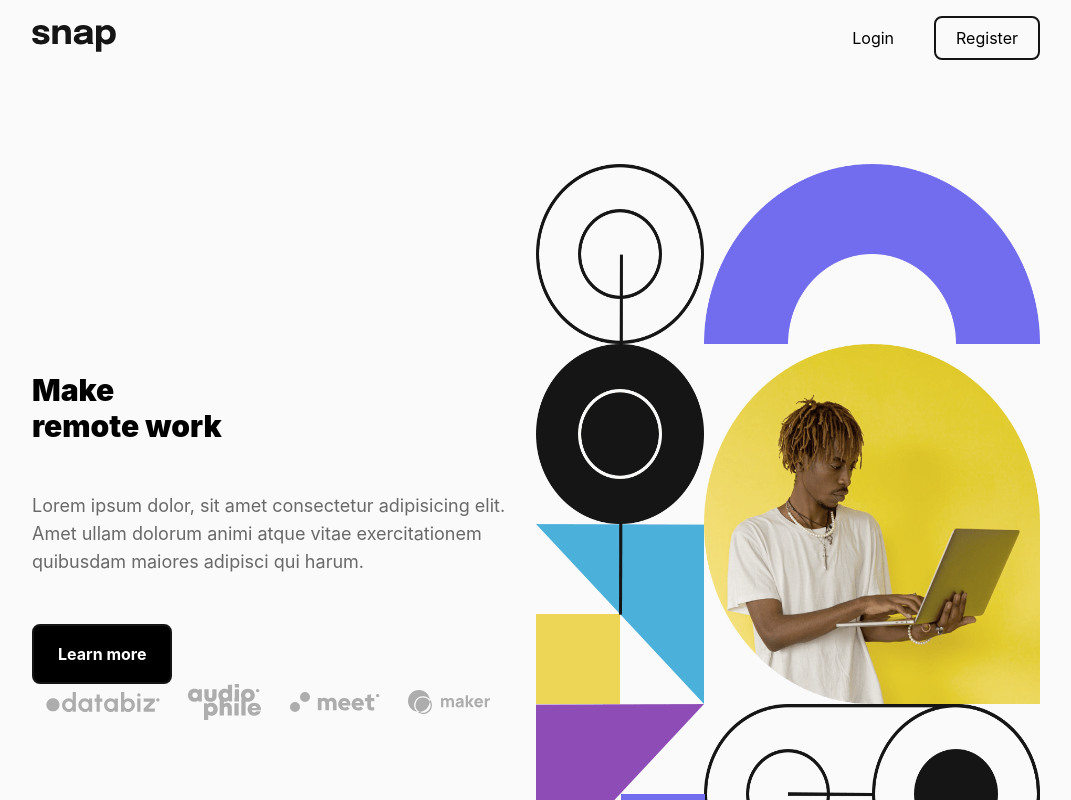
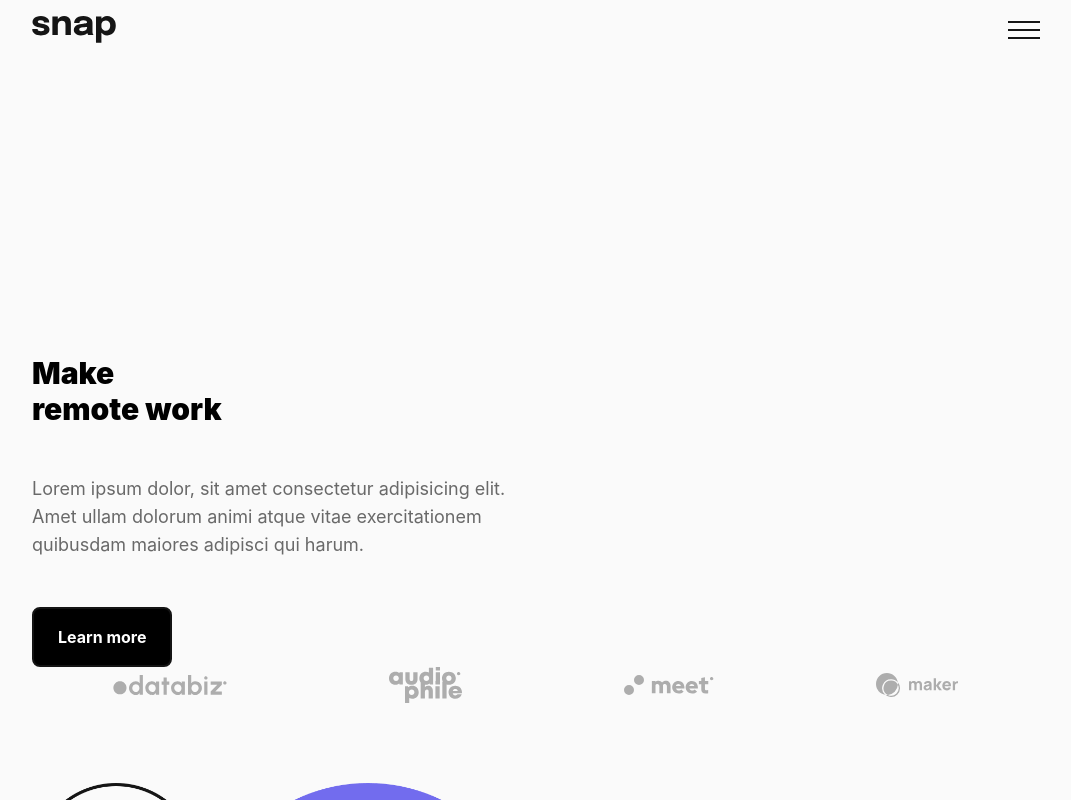
Before and after one commit to VladimirRM/Tailwind-, a React (Create React App) app: page / in a window 1280 px wide. Shown: the top 800 px of the page, without its empty margins (104-1175 px from the left). Built offline with nearby package versions, Linux system fonts and the light colour scheme.

Commit message:
adding flex col

```diff
--- a/src/Components/Header/index.jsx
+++ b/src/Components/Header/index.jsx
@@ -1,5 +1,6 @@
 import React from 'react'
 import { ReactComponent as LogoIcon } from '../../images/logo.svg'
+import { ReactComponent as MenuIcon } from '../../images/icon-menu.svg'
 import Button from '../Button';
 import NavItem from '../Nav-item'
 import NavMenu from '../Nav-menu'
@@ -25,9 +26,12 @@ const Header
 
 
         </nav>
-        <div className="ml-auto flex space-x-5">
+        <div className="hidden ml-auto xl:flex space-x-5">
           <Button>Login</Button>
           <Button hasBorder={true}>Register</Button>
+        </div>
+        <div className="flex xl:hidden ml-auto cursor-pointer z-30">
+          <MenuIcon />
         </div>
       </header>
     )
--- a/src/Components/Main-section/Main-section.jsx
+++ b/src/Components/Main-section/Main-section.jsx
@@ -11,7 +11,7 @@ import { ReactComponent as Maker } from '../../images/client-maker.svg'
 
 const MainSection = () => {
     return (
-        <section className='w-full flex mt-6  h-screen justify-between'>
+        <section className='w-full flex-col flex mt-6  h-screen justify-between'>
             <div className='relative text-left mt-12'>
                 <h1 className="text-3xl xl:text-8xl font-black mt-60 whitespace-pre-line">{`Make\n remote work`}</h1>
                 <p className='text-medium-gray text-lg my-12 whitespace-pre-line'>
```
